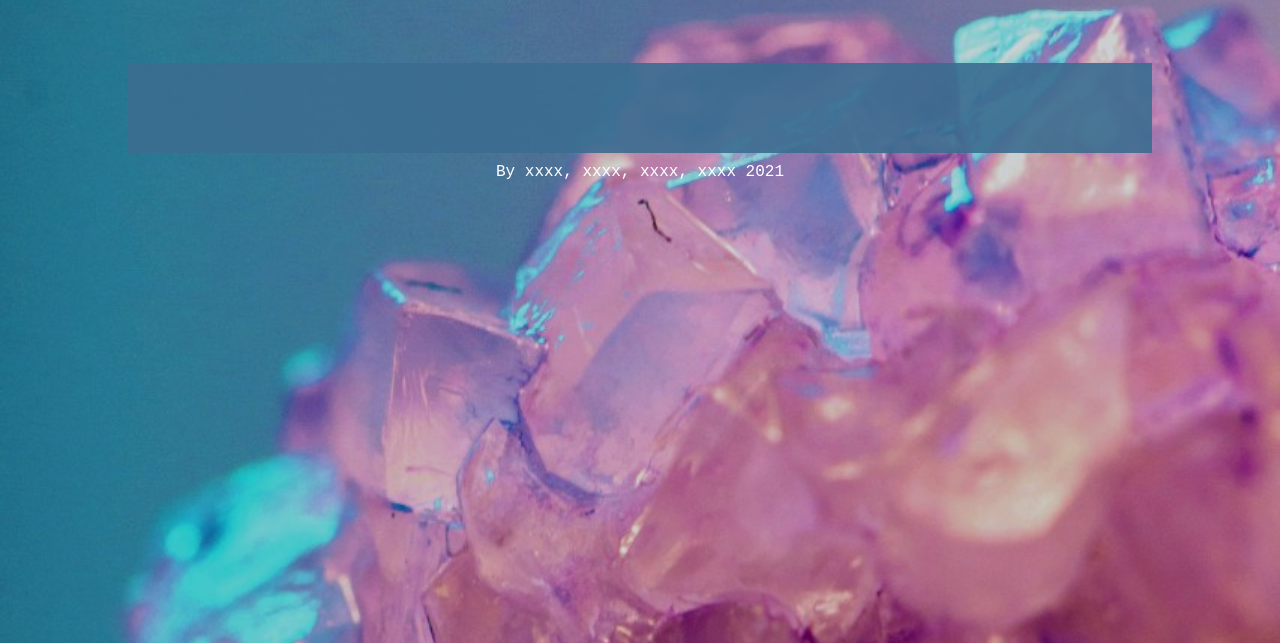
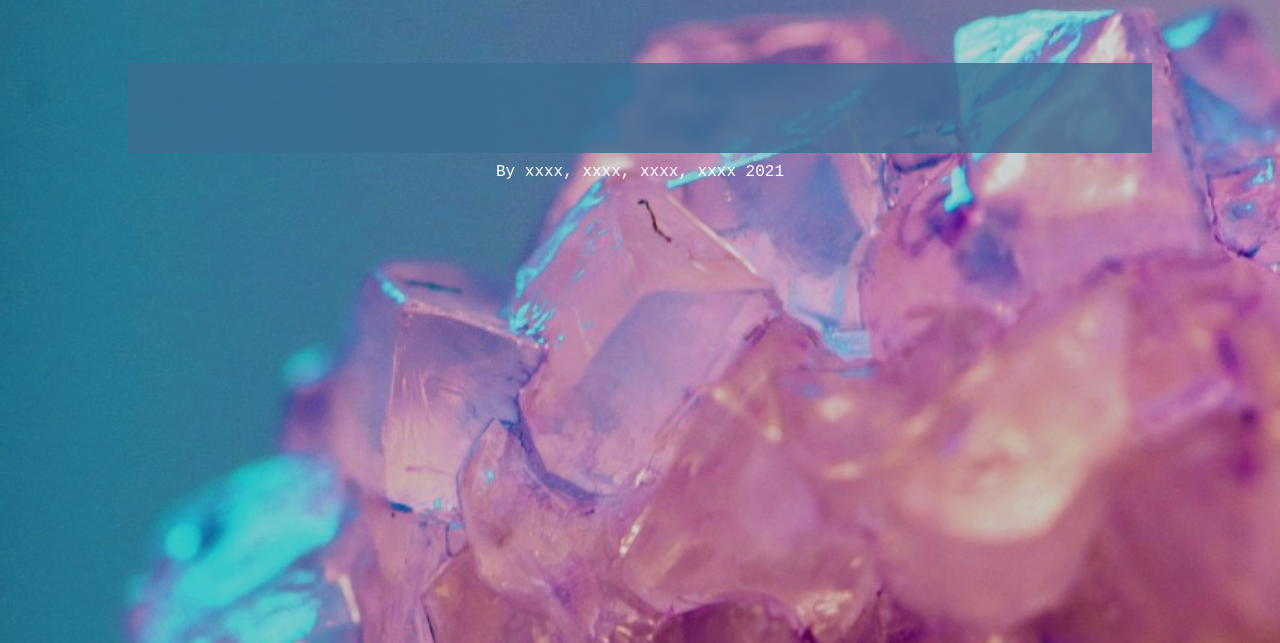
Before and after one commit to JesperHagman/Blogg, a plain HTML site: page blog-client-template/index.html in a window 1280 px wide. Shown: the part 157-800 px from the top of the page. Drawn offline with Linux system fonts and the light colour scheme; no server answers.

Commit message:
last minute fixes

```diff
--- a/blog-client-template/css/style.css
+++ b/blog-client-template/css/style.css
@@ -69,7 +69,7 @@
     margin: auto;
     width: 80%;
     height: auto;
-    background-color: hsla(205, 42%, 40%, 0.9);
+    background-color: hsla(205, 42%, 40%, 0.8);
 
 }
 
```
